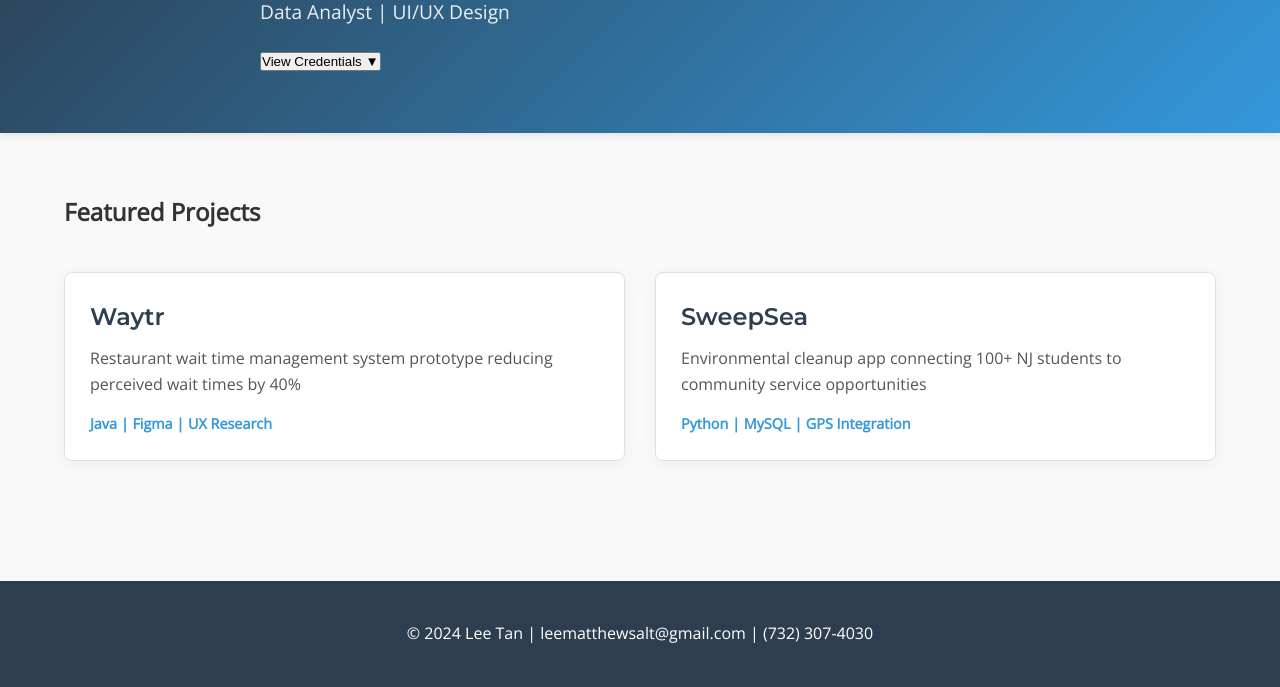
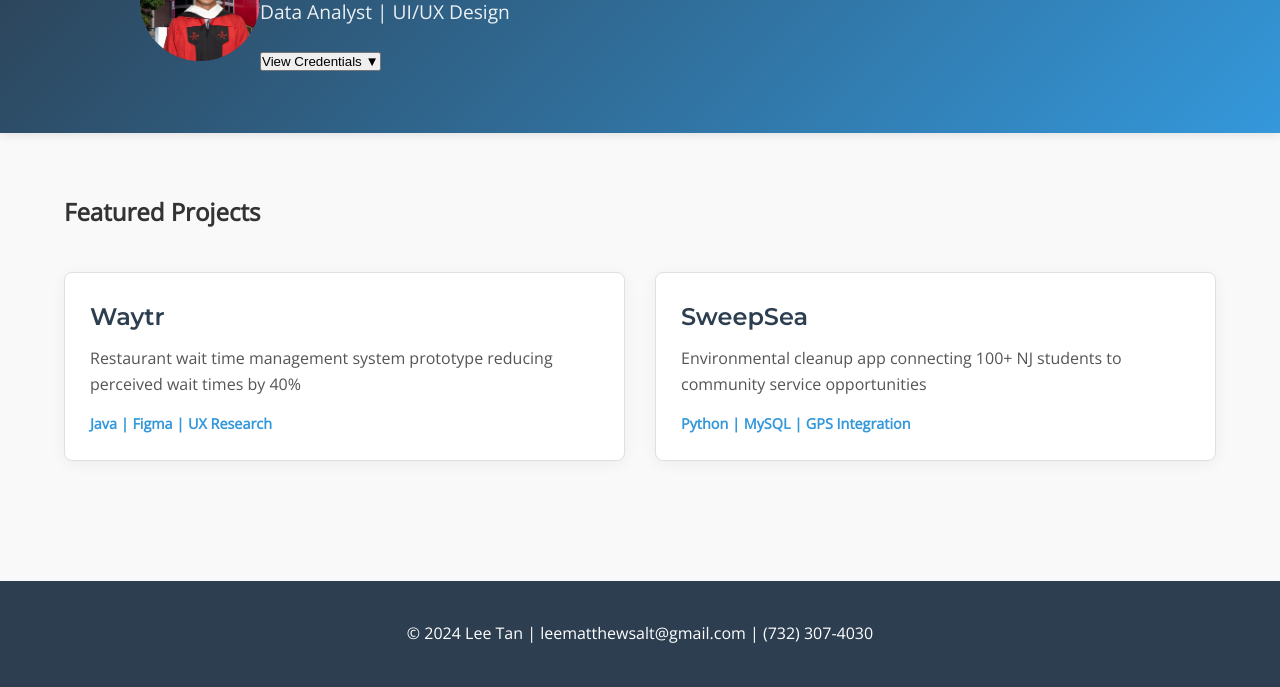
Before and after one commit to LeeTTan/LeeMTan, a plain HTML site: page index.html in a window 1280 px wide. Shown: the part 132-819 px from the top of the page. Drawn offline with nearby package versions, Linux system fonts and the light colour scheme.

Commit message:
Update index.html

```diff
--- a/index.html
+++ b/index.html
@@ -13,7 +13,7 @@
         <div class="container">
             <div class="header-content">
                 <div class="headshot-container">
-                    <img src="assets/headshot.jpg" alt="Lee Tan" class="professional-headshot">
+                    <img src="assets/Leeheadshot.JPG" alt="Lee Tan" class="professional-headshot">
                 </div>
                 <div>
                     <h1>Lee Tan</h1>
```
